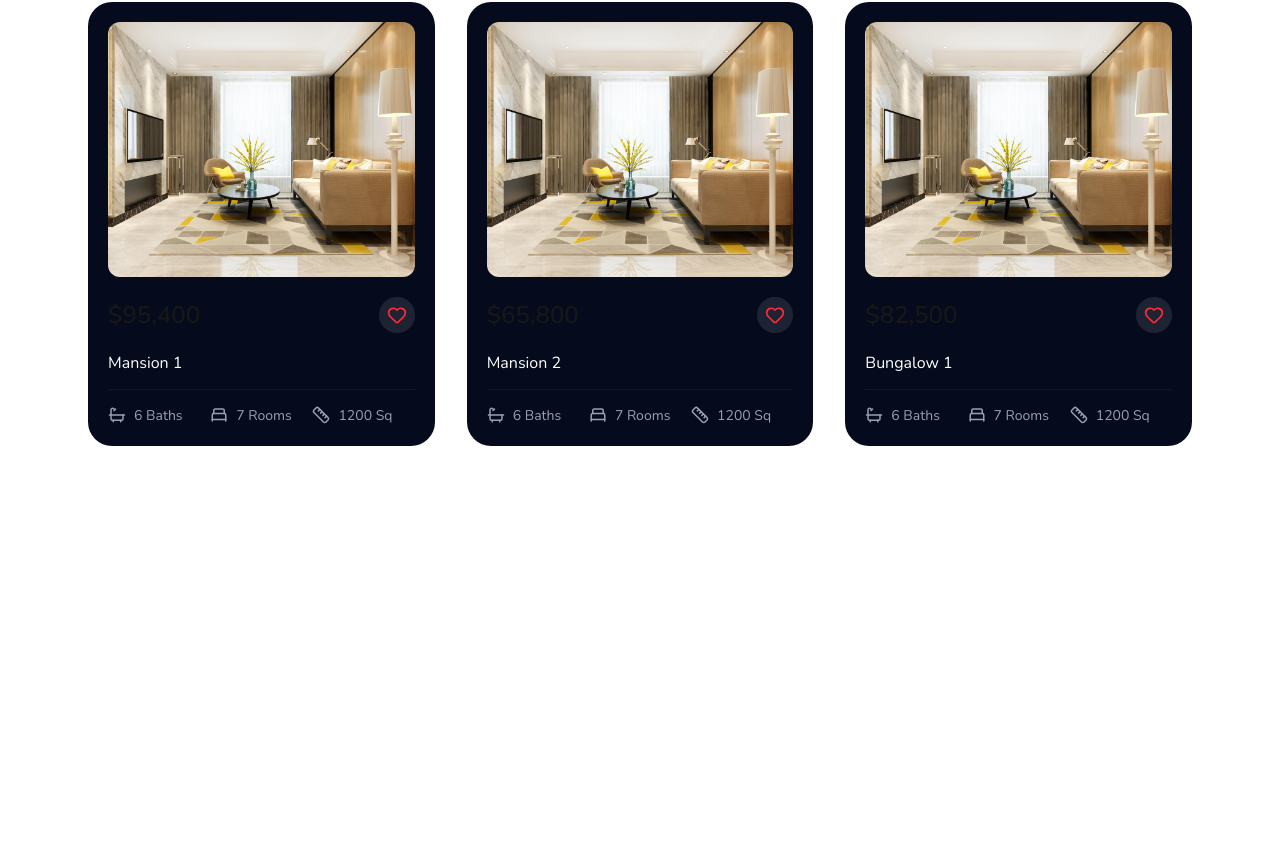
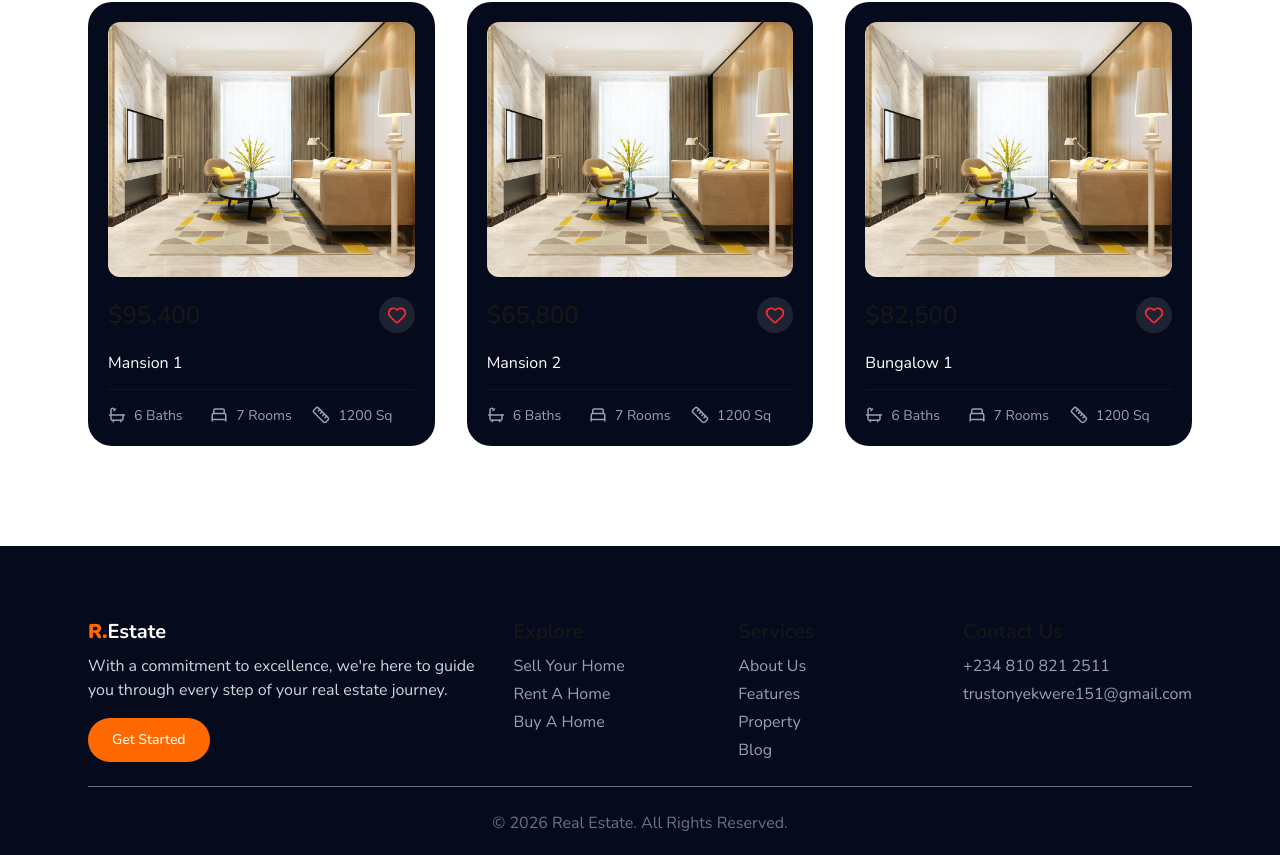
Before and after one commit to trustonyekwere/rs, a Next.js app: page / in a window 1280 px wide. Shown: the part 2401-3256 px from the top of the page. Before the commit the page ends 2947 px from the top, so only its background shows below. Built offline with nearby package versions, Linux system fonts and the light colour scheme.

Commit message:
created footer

```diff
--- a/app/components/layout/Footer.tsx
+++ b/app/components/layout/Footer.tsx
@@ -1,11 +1,56 @@
-import React from 'react'
+import {FacebookIcon, InstagramIcon, TwitterIcon} from "lucide-react"
+import Link from "next/link"
+import ButtonLink from "../ui/Button"
 
-const Footer = () => {
-  return (
-    <div>
+export default function Footer() {
+    const currentYear = new Date().getFullYear();
 
-    </div>
-  )
+    return (
+        <>
+            <section className="bg-[#050B1C]">
+                <div className="mx-auto max-w-6xl px-6 pt-18 pb-5">
+                    <div className="grid sm:grid-cols-1 md:grid-cols-2 lg:grid-cols-[2fr_1fr_1fr_1fr] gap-6">
+                        <div>
+                            {/* Logo */}
+                            <Link href="#hero" className="text-xl font-bold text-white">
+                                <span className="text-orange-500 font-black">R.</span>Estate
+                            </Link>
+                            <p className="mt-2 text-gray-300">With a commitment to excellence, we're here to guide you through every step of your real estate journey.</p>
+                            <div className="mt-4">
+                              <ButtonLink text="Get Started" href="/get-started" />
+                            </div>
+                        </div>
+                        <div>
+                            <h1 className="font-semibold text-xl">Explore</h1>
+                            <ul className="text-gray-400 space-y-1 mt-2">
+                              <li><a href="#features" className="hover:text-gray-300">Sell Your Home</a></li>
+                              <li><a href="#features" className="hover:text-gray-300">Rent A Home</a></li>
+                              <li><a href="#features" className="hover:text-gray-300">Buy A Home</a></li>
+                            </ul>
+                        </div>
+                        <div>
+                            <h1 className="font-semibold text-xl">Services</h1>
+                            <ul className="text-gray-400 space-y-1 mt-2">
+                              <li><a href="#about" className="hover:text-gray-300">About Us</a></li>
+                              <li><a href="#features" className="hover:text-gray-300">Features</a></li>
+                              <li><a href="#property" className="hover:text-gray-300">Property</a></li>
+                              <li><a href="#blog" className="hover:text-gray-300">Blog</a></li>
+                            </ul>
+                        </div>
+                        <div>
+                            <h1 className="font-semibold text-xl">Contact Us</h1>
+                            <ul className="text-gray-400 space-y-1 mt-2">
+                              <li><a href="https://wa.me/+2348108212511" className="hover:text-gray-300">+234 810 821 2511</a></li>
+                              <li><a href="mailto:trustonyekwere151@gmail.com" className="hover:text-gray-300">trustonyekwere151@gmail.com</a></li>
+                            </ul>
+                        </div>
+                    </div>
+                    <br />
+                    <div className="border-t flex justify-center items-center pt-6 text-gray-500">
+                      <p>&copy; {currentYear} Real Estate. All Rights Reserved.</p>
+                    </div>
+                </div>
+            </section>
+        </>
+    )
 }
-
-export default Footer
```
